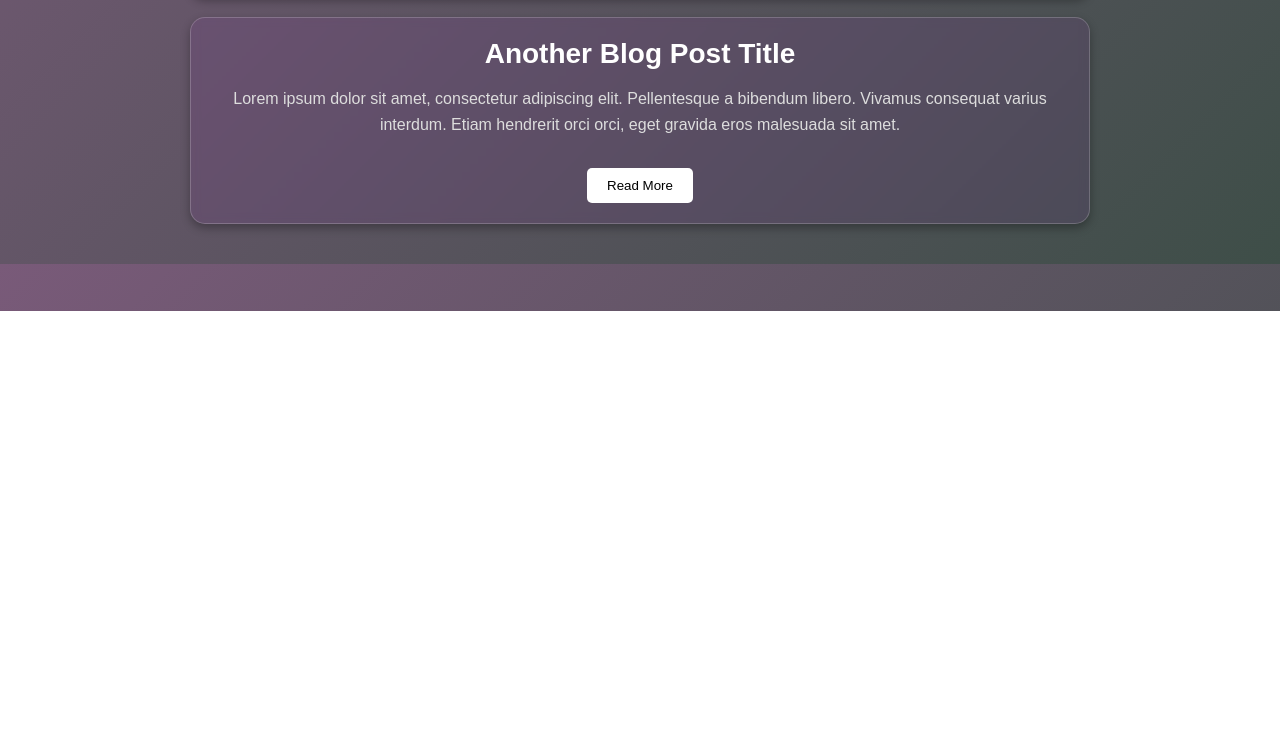
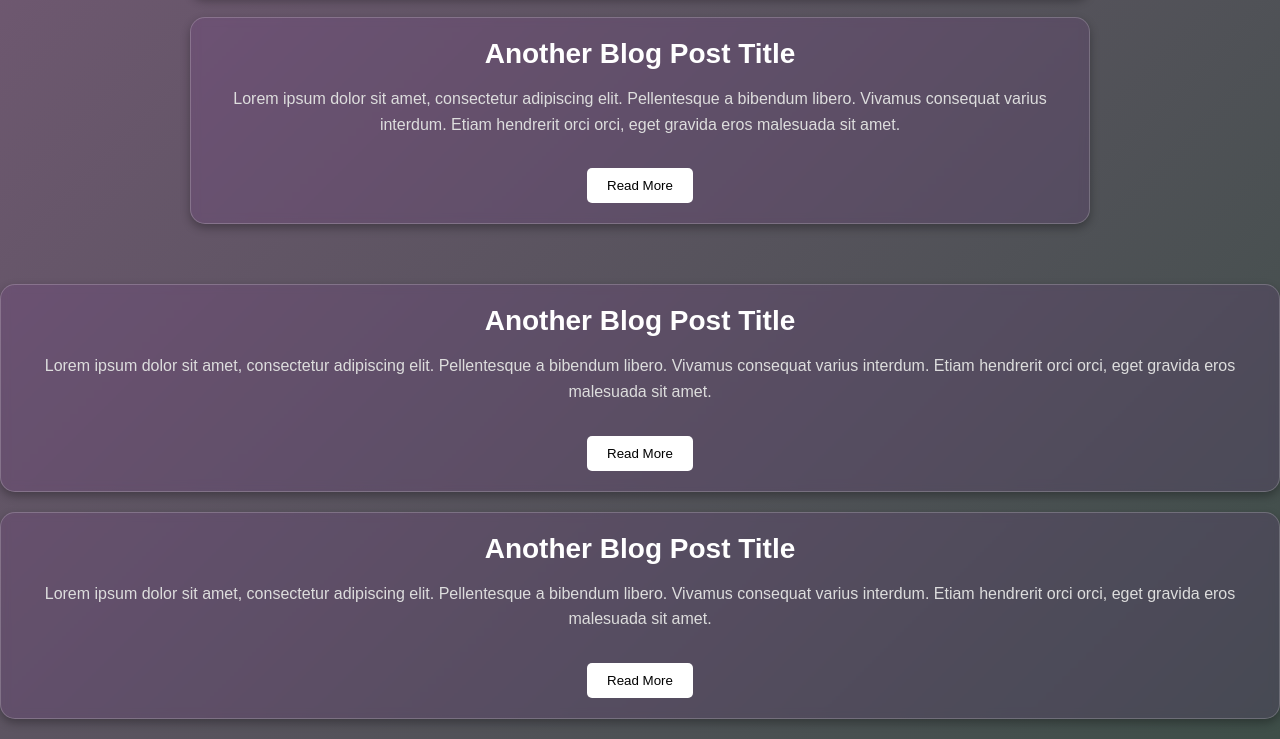
Before and after one commit to law-katakuri/law-katakuri.github.io, a plain HTML site: page index.html in a window 1280 px wide. Shown: the part 489-1228 px from the top of the page. Before the commit the page ends 800 px from the top, so only its background shows below. Drawn offline with Linux system fonts and the light colour scheme.

Commit message:
Update index.html

```diff
--- a/index.html
+++ b/index.html
@@ -43,6 +43,30 @@
     </section>
   </div>
 
+    <section class="blog-post">
+      <h2>Another Blog Post Title</h2>
+      <p>Lorem ipsum dolor sit amet, consectetur adipiscing elit. Pellentesque a bibendum libero. Vivamus consequat
+        varius interdum. Etiam hendrerit orci orci, eget gravida eros malesuada sit amet.</p>
+      <div class="more-content">
+        <p>Aliquam erat volutpat. Fusce aliquet massa in ante elementum, in gravida sapien ornare. Nullam venenatis
+        tristique erat nec placerat. Cras lobortis libero eu nulla pharetra, ac fermentum arcu posuere.</p>
+      </div>
+      <button class="read-more-btn">Read More</button>
+    </section>
+  </div>
+
+    <section class="blog-post">
+      <h2>Another Blog Post Title</h2>
+      <p>Lorem ipsum dolor sit amet, consectetur adipiscing elit. Pellentesque a bibendum libero. Vivamus consequat
+        varius interdum. Etiam hendrerit orci orci, eget gravida eros malesuada sit amet.</p>
+      <div class="more-content">
+        <p>Aliquam erat volutpat. Fusce aliquet massa in ante elementum, in gravida sapien ornare. Nullam venenatis
+        tristique erat nec placerat. Cras lobortis libero eu nulla pharetra, ac fermentum arcu posuere.</p>
+      </div>
+      <button class="read-more-btn">Read More</button>
+    </section>
+  </div>
+
   <script>
     document.querySelectorAll('.read-more-btn').forEach(button => {
       button.addEventListener('click', function() {
```
